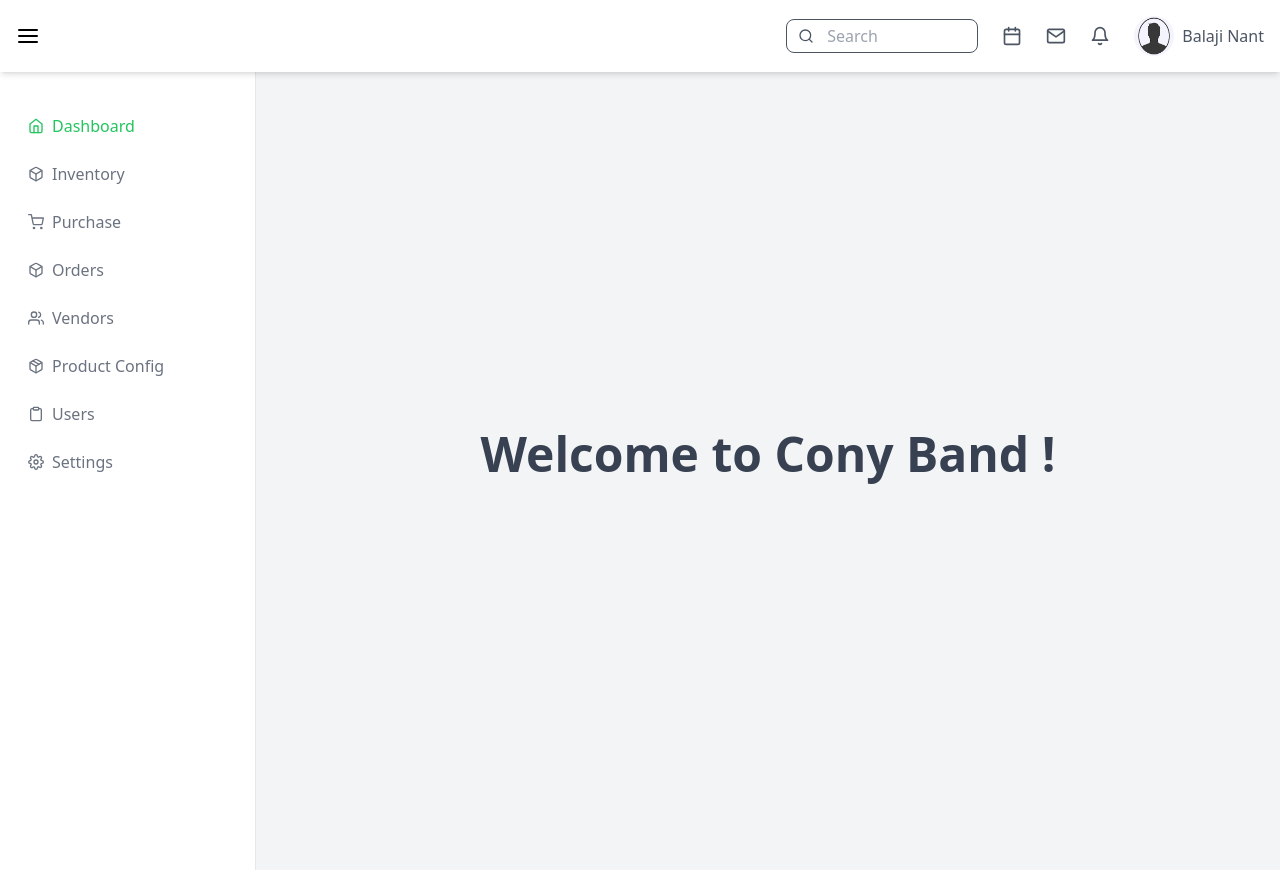
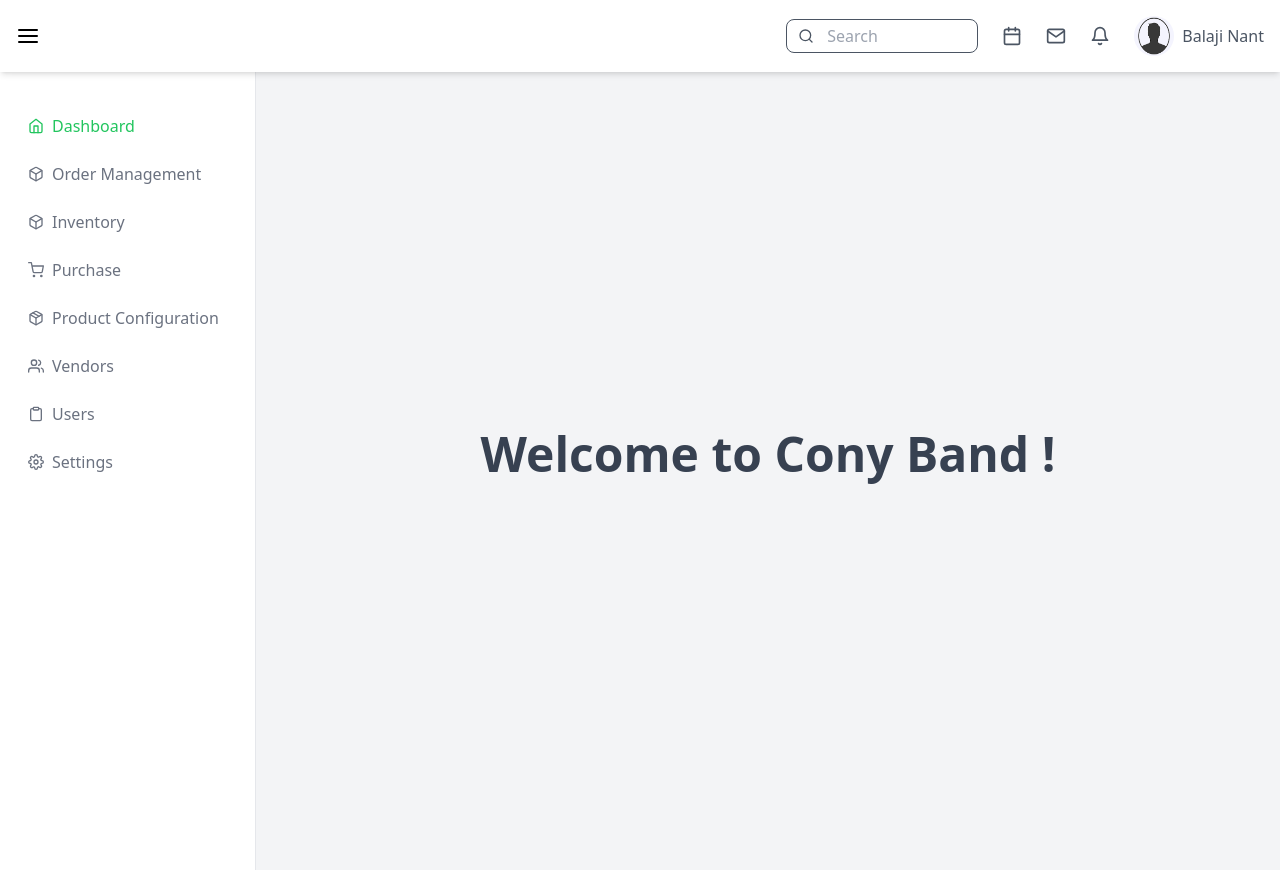
Before and after one commit to BDSITAdmin/conyband_erp_tool, a React (Vite) app: page /dashboard in a window 1280 px wide. Built offline with nearby package versions, Linux system fonts and the light colour scheme.

Commit message:
simple chnages

```diff
--- a/src/components/menu.jsx
+++ b/src/components/menu.jsx
@@ -17,11 +17,11 @@ const Menu = () => {
       <ul>
         {[
           { label: "Dashboard", icon: <FiHome />, path: "/dashboard" },
+          { label: "Order Management ", icon: <FiBox />, path: "/order-config" },
           { label: "Inventory", icon: <FiBox />, path: "/inventory" },
           { label: "Purchase", icon: <FiShoppingCart />, path: "/purchase" },
-          { label: "Orders ", icon: <FiBox />, path: "/order-config" },
+          { label: "Product Configuration", icon: <FiPackage />, path: "/product-config" },
           { label: "Vendors", icon: <FiUsers />, path: "/vendors" },
-          { label: "Product Config", icon: <FiPackage />, path: "/product-config" },
           { label: "Users", icon: <FiClipboard />, path: "/users" },
           { label: "Settings", icon: <FiSettings />, path: "/settings" },
         ].map(({ label, icon, path }) => (
```
